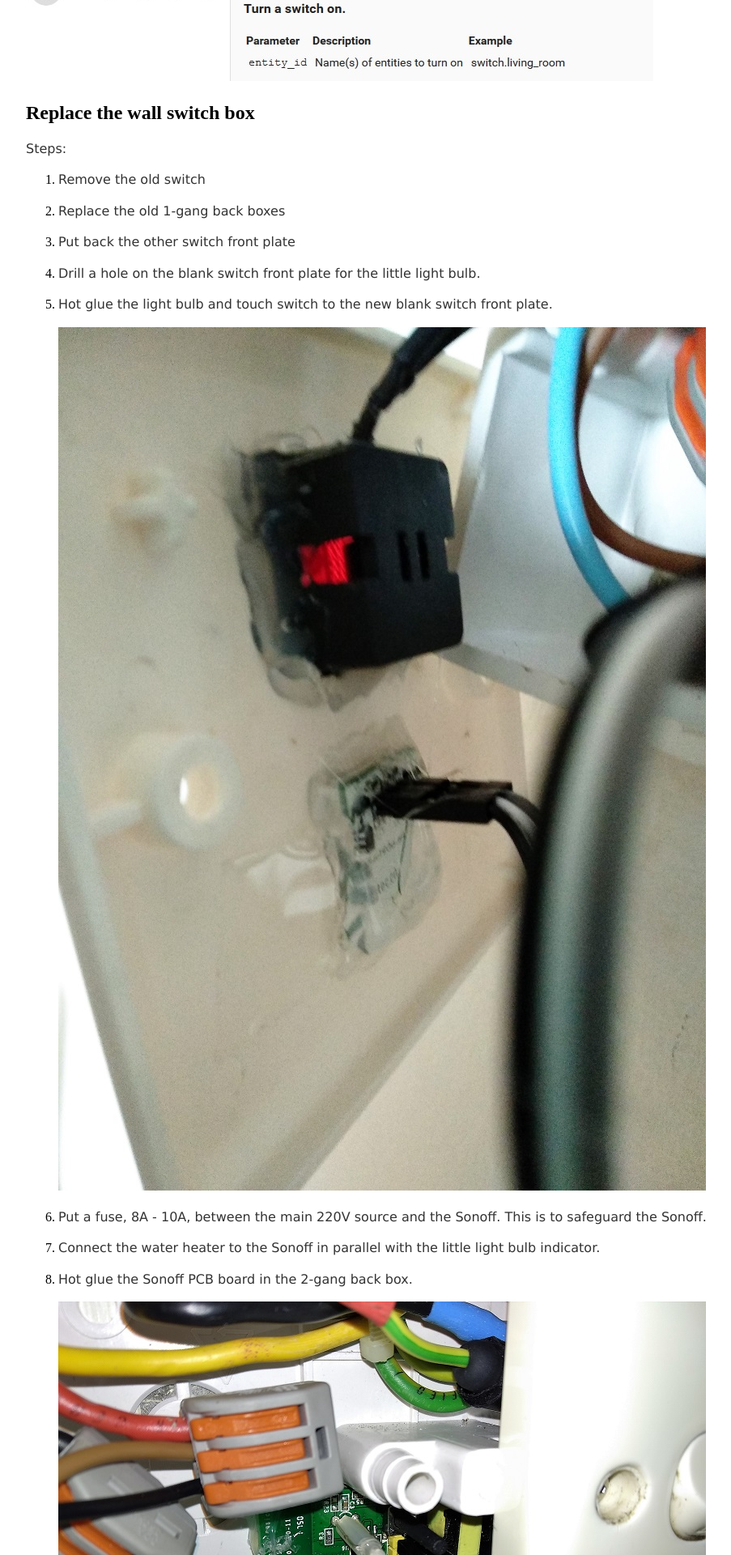
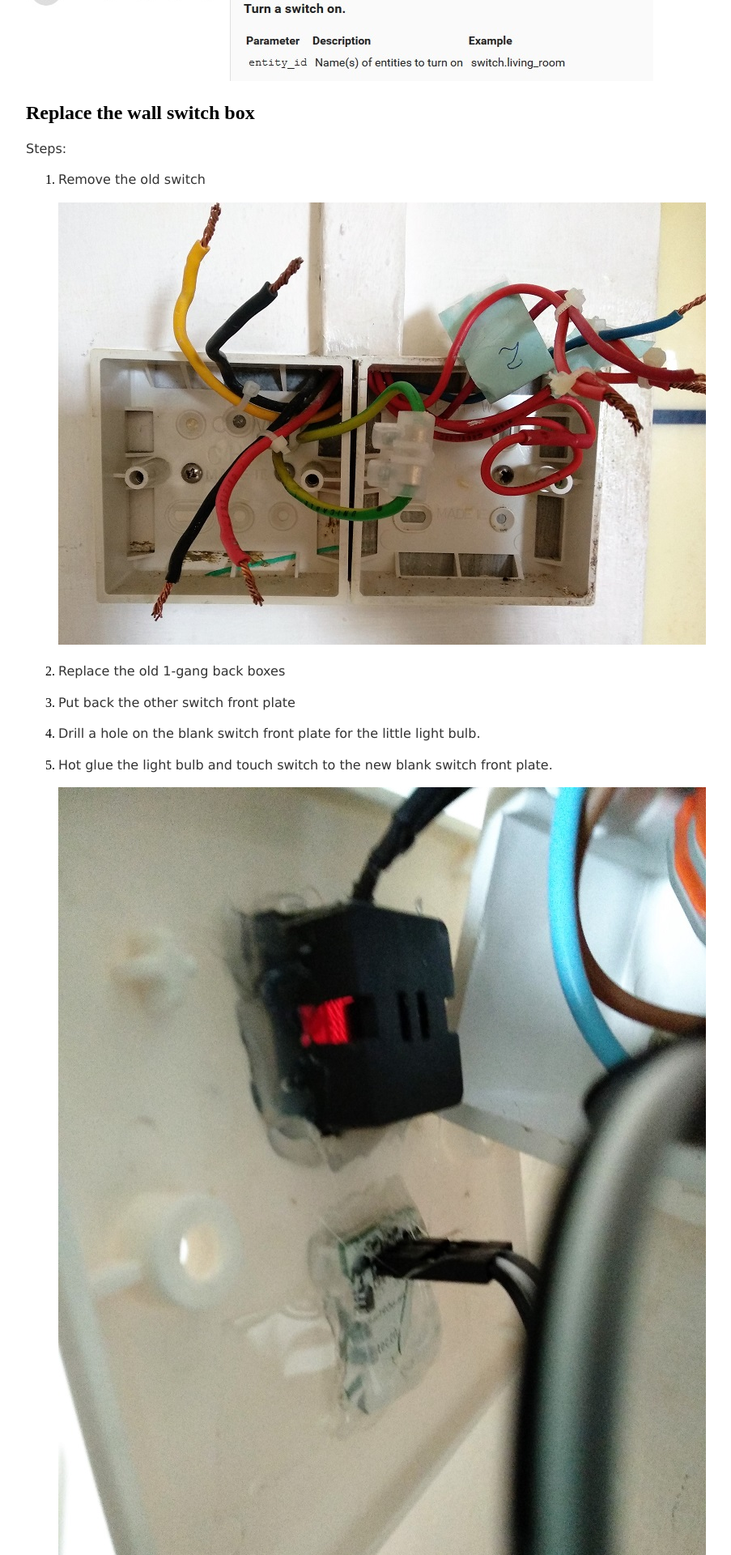
Before and after one commit to carbonpanda/carbonpanda.github.io, a Jekyll site: the page built from _posts/2018-12-02-replacing-water-heater-switch-with-sonoff.md, in a window 1280 px wide. Shown: the part 4239-6159 px from the top of the page at 81% size, without its empty margins (160-1063 px from the left). Built offline with Jekyll 4.4.1, drawn with Linux system fonts in a browser that asks for light colours.

Commit message:
Update 2018-12-02-replacing-water-heater-switch-with-sonoff.md

```diff
--- a/_posts/2018-12-02-replacing-water-heater-switch-with-sonoff.md
+++ b/_posts/2018-12-02-replacing-water-heater-switch-with-sonoff.md
@@ -8,8 +8,6 @@ tags: [sonoff, tasmota, touchswitch]
 ---
 
 # Using Sonoff Basic to control water heater
-
-
 
 The only water heater is installed in the guest bathroom. It is very troublesome to turn it on or off when I'm in the master room. In addition, it is annoying when I found out it is being turned off by someone when I am taking shower. It will be nice if I can just ask Google Assistant or Siri to turn on the water heater for me. So this is the motivation for me to replace the old switch and automate it with a Sonoff Basic.
 
@@ -79,6 +77,8 @@ The Sonoff shall be able to turn on the light bulb by pressing the little push b
 Steps:
 
 1. Remove the old switch
+
+   ![old gang boxes](https://carbonpanda.github.io/images/old-gang-box.jpg)
 
 2. Replace the old 1-gang back boxes
 
```
